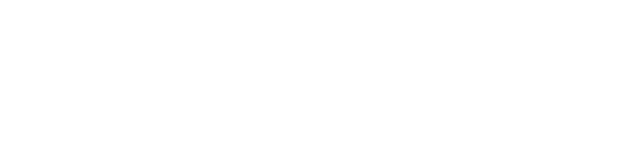
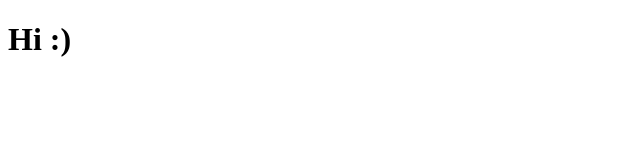
Before and after one commit to Mouuxime/Projet-PDDS, a plain HTML site: page index.html in a window 1280 px wide. Shown: the whole page, without its empty margins (0-640 px from the left). Drawn offline with Linux system fonts and the light colour scheme.

Commit message:
Changement Index

```diff
--- a/index.html
+++ b/index.html
@@ -6,6 +6,6 @@
     <title>Parc de Diane</title>
 </head>
 <body>
-
+    <h1>Hi :) </h1>
 </body>
 </html>
```
